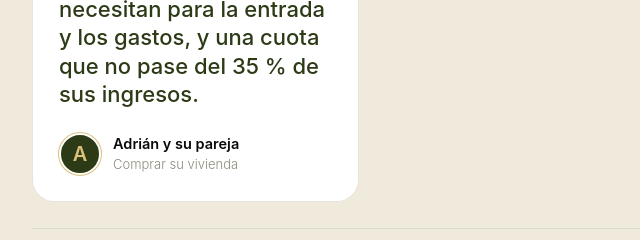
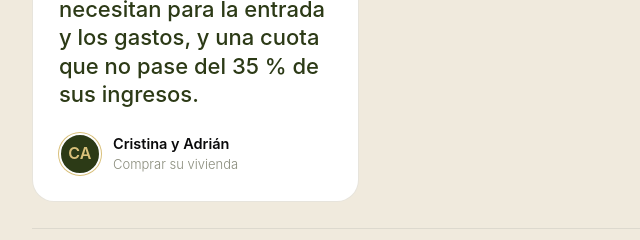
Before and after one commit to jorgehernangro-maker/curly-goggles, a plain HTML site: page index.html in a window 1280 px wide. Shown: the part 4220-4460 px from the top of the page, 96-736 px from the left. Drawn offline with Linux system fonts and the light colour scheme.

Commit message:
Landing: la tarjeta de la vivienda es de Cristina y Adrián
Co-Authored-By: Claude Opus 5.5 <noreply@anthropic.com>

```diff
--- a/index.html
+++ b/index.html
@@ -430,10 +430,10 @@
           </div>
           <div class="track">
             <article class="card">
-              <button class="ph-img ph-img--res has-img" type="button" aria-label="Ver la reunión en grande" data-full="construyendo/vivienda-completa.jpg"><img src="construyendo/vivienda.jpg" alt="Reunión por videollamada con Adrián y su pareja, planificando la compra de su vivienda" loading="lazy"></button>
+              <button class="ph-img ph-img--res has-img" type="button" aria-label="Ver la reunión en grande" data-full="construyendo/vivienda-completa.jpg"><img src="construyendo/vivienda.jpg" alt="Reunión por videollamada con Cristina y Adrián, planificando la compra de su vivienda" loading="lazy"></button>
               <div class="card__body">
                 <p class="card__build"><small>Lo que estamos construyendo</small>La compra de su vivienda: cuánto necesitan para la entrada y los gastos, y una cuota que no pase del 35 % de sus ingresos.</p>
-                <div class="who"><div class="who__av who__av--ini">A</div><div><b>Adrián y su pareja</b><span>Comprar su vivienda</span></div></div>
+                <div class="who"><div class="who__av who__av--ini who__av--two">CA</div><div><b>Cristina y Adrián</b><span>Comprar su vivienda</span></div></div>
               </div>
             </article>
           </div>
```
